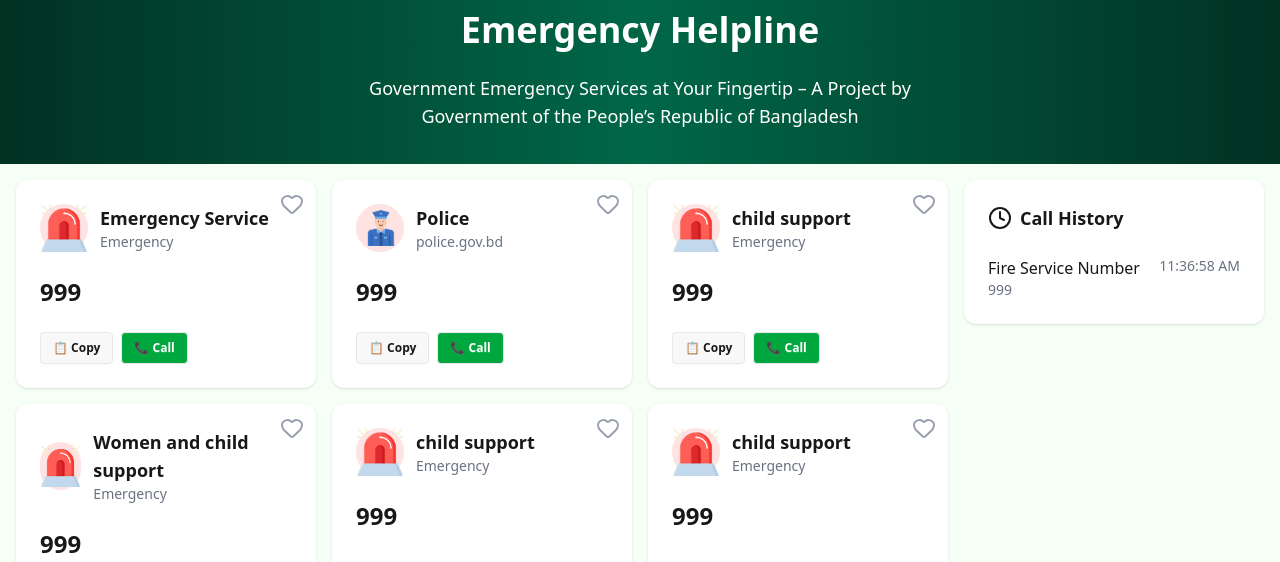
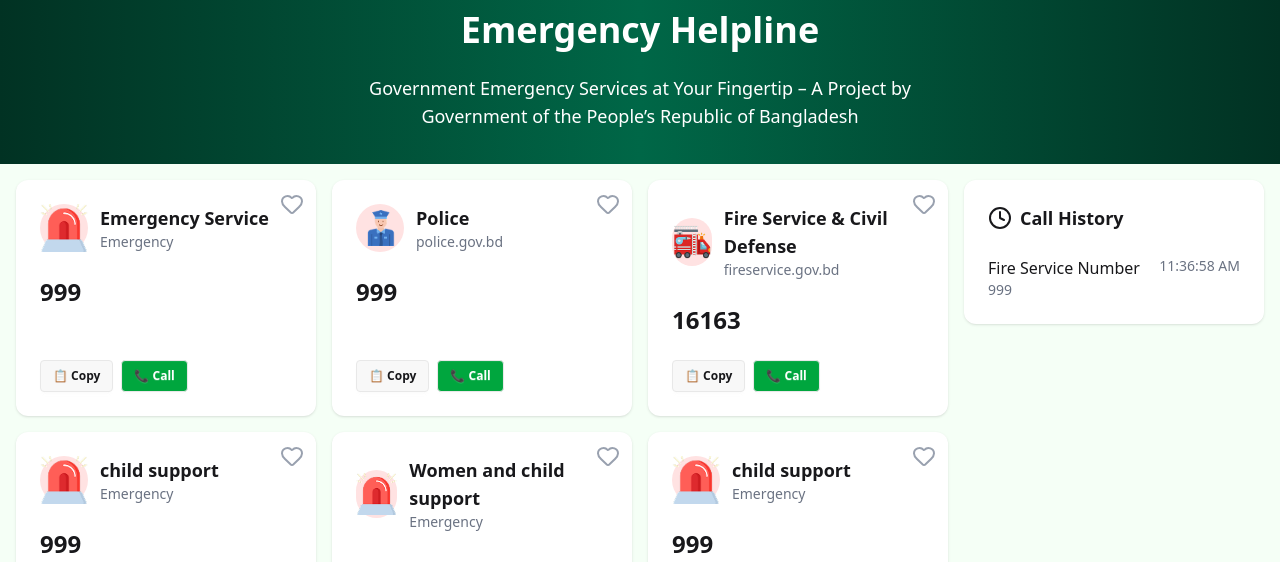
Before and after one commit to siddikur-dev/Bangladesh-Emergency-Helpline, a plain HTML site: page index.html in a window 1280 px wide. Shown: the part 208-770 px from the top of the page. Drawn offline with nearby package versions, Linux system fonts and the light colour scheme.

Commit message:
fireservice card also adde

```diff
--- a/index.html
+++ b/index.html
@@ -88,13 +88,33 @@
                                 data-lucide="heart"></i> </button>
                         <div class="card-body">
                             <div class="flex items-center gap-3">
-                                <div class="w-12 h-12 rounded-full bg-red-100 flex items-center justify-center"> <img src="./assets/police.png" alt="">     </div>
+                                <div class="w-12 h-12 rounded-full bg-red-100 flex items-center justify-center"> <img
+                                        src="./assets/police.png" alt=""> </div>
                                 <div>
                                     <h2 class="font-bold text-sm sm:text-base md:text-lg"> Police</h2>
                                     <p class="text-xs sm:text-sm text-gray-500">police.gov.bd</p>
                                 </div>
                             </div>
                             <p class="text-xl md:text-2xl font-bold mt-4">999</p>
+                            <div class="flex gap-2 mt-4"> <button class="btn btn-sm">📋 Copy</button> <button
+                                    class="btn btn-sm bg-green-600 text-white">📞 Call</button> </div>
+                        </div>
+                    </div>
+                    <!-- Fire Service & Civil   -->
+                    <div class="card bg-white shadow hover:shadow-lg hover:scale-102 transition rounded-xl relative ">
+                        <button class="absolute top-3 right-3 text-gray-400 hover:text-red-500"> <i
+                                data-lucide="heart"></i> </button>
+                        <div class="card-body">
+                            <div class="flex items-center gap-3">
+                                <div class="w-12 h-12 rounded-full bg-red-100 flex items-center justify-center"> <img
+                                        src="./assets/fire-service.png" alt=""> </div>
+                                <div>
+                                    <h2 class="font-bold text-sm sm:text-base md:text-lg">Fire Service & Civil Defense
+                                    </h2>
+                                    <p class="text-xs sm:text-sm text-gray-500">fireservice.gov.bd</p>
+                                </div>
+                            </div>
+                            <p class="text-xl md:text-2xl font-bold mt-4">16163</p>
                             <div class="flex gap-2 mt-4"> <button class="btn btn-sm">📋 Copy</button> <button
                                     class="btn btn-sm bg-green-600 text-white">📞 Call</button> </div>
                         </div>
@@ -117,7 +137,7 @@
                                     class="btn btn-sm bg-green-600 text-white">📞 Call</button> </div>
                         </div>
                     </div>
-                  <!-- child and women support  -->
+                    <!-- child and women support  -->
                     <div class="card bg-white shadow hover:shadow-lg hover:scale-102 transition rounded-xl relative ">
                         <button class="absolute top-3 right-3 text-gray-400 hover:text-red-500"> <i
                                 data-lucide="heart"></i> </button>
@@ -126,33 +146,16 @@
                                 <div class="w-12 h-12 rounded-full bg-red-100 flex items-center justify-center"> <img
                                         src="./assets/emergency.png" alt=""> </div>
                                 <div>
-                                    <h2 class="font-bold text-sm sm:text-base md:text-lg">Women and  child support</h2>
+                                    <h2 class="font-bold text-sm sm:text-base md:text-lg">Women and child support</h2>
                                     <p class="text-xs sm:text-sm text-gray-500">Emergency</p>
                                 </div>
                             </div>
-                            <p class="text-xl md:text-2xl font-bold mt-4">999</p>
+                            <p class="text-xl md:text-2xl font-bold mt-4">10921</p>
                             <div class="flex gap-2 mt-4"> <button class="btn btn-sm">📋 Copy</button> <button
                                     class="btn btn-sm bg-green-600 text-white">📞 Call</button> </div>
                         </div>
                     </div>
-                    <!-- child support  -->
-                    <div class="card bg-white shadow hover:shadow-lg hover:scale-102 transition rounded-xl relative ">
-                        <button class="absolute top-3 right-3 text-gray-400 hover:text-red-500"> <i
-                                data-lucide="heart"></i> </button>
-                        <div class="card-body">
-                            <div class="flex items-center gap-3">
-                                <div class="w-12 h-12 rounded-full bg-red-100 flex items-center justify-center"> <img
-                                        src="./assets/emergency.png" alt=""> </div>
-                                <div>
-                                    <h2 class="font-bold text-sm sm:text-base md:text-lg"> child support</h2>
-                                    <p class="text-xs sm:text-sm text-gray-500">Emergency</p>
-                                </div>
-                            </div>
-                            <p class="text-xl md:text-2xl font-bold mt-4">999</p>
-                            <div class="flex gap-2 mt-4"> <button class="btn btn-sm">📋 Copy</button> <button
-                                    class="btn btn-sm bg-green-600 text-white">📞 Call</button> </div>
-                        </div>
-                    </div>
+
                     <!-- child support  -->
                     <div class="card bg-white shadow hover:shadow-lg hover:scale-102 transition rounded-xl relative ">
                         <button class="absolute top-3 right-3 text-gray-400 hover:text-red-500"> <i
```
